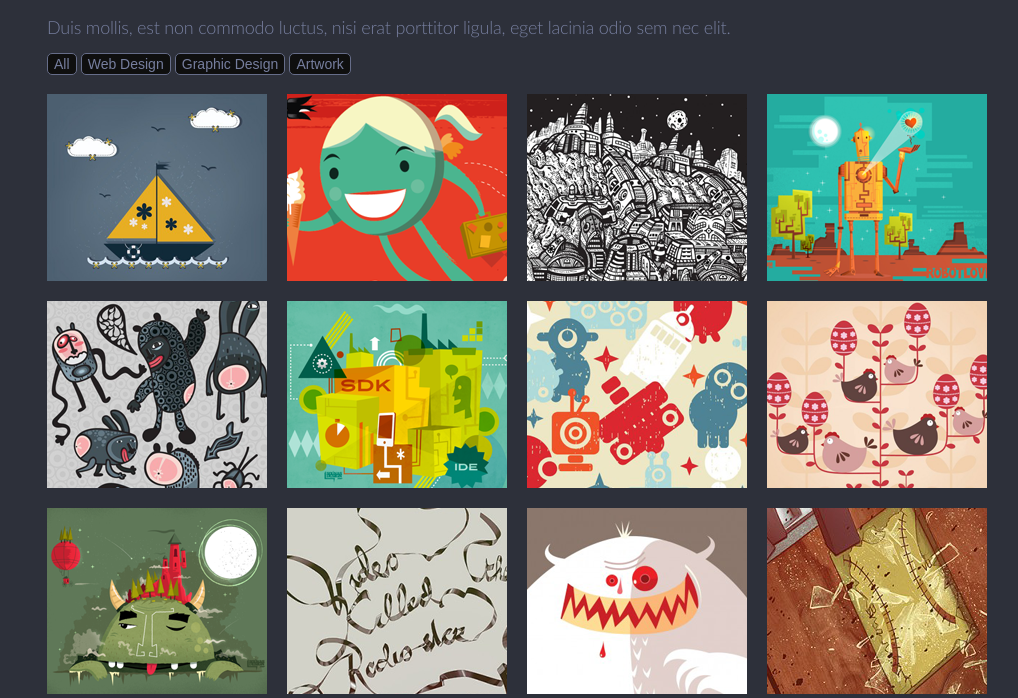
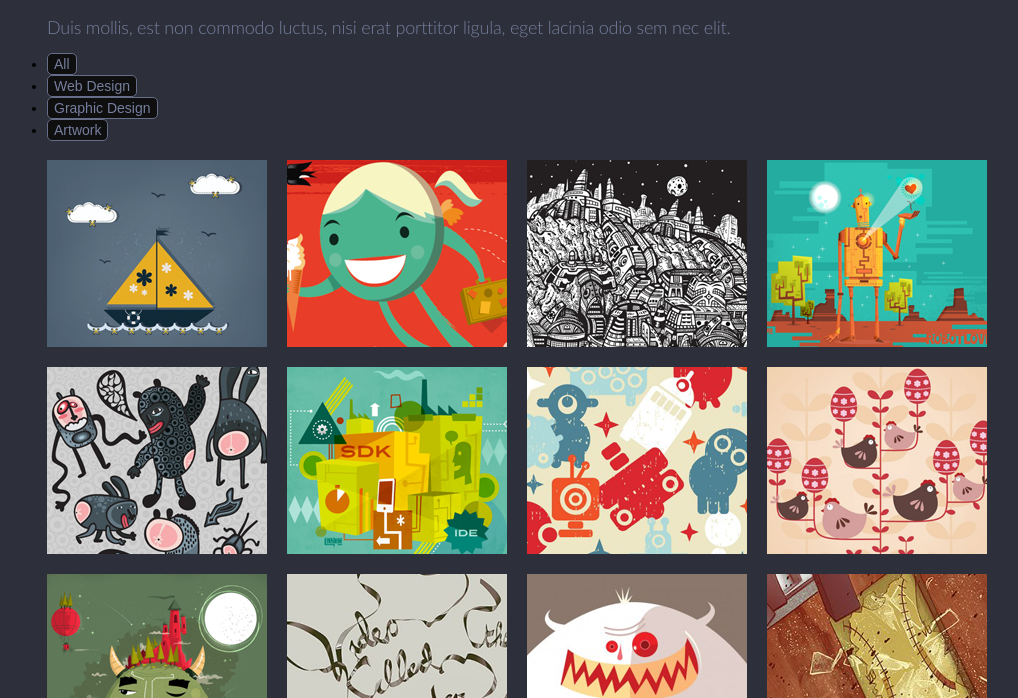
Before and after one commit to BoL4oNoK/singolo, a plain HTML site: page singolo2.html in a window 1280 px wide. Shown: the part 102-800 px from the top of the page, without its empty margins (123-1141 px from the left). Drawn offline with Linux system fonts and the light colour scheme.

Commit message:
fix: Code refactoring

```diff
--- a/singolo2.html
+++ b/singolo2.html
@@ -14,10 +14,16 @@
                         <h2 class="portfolio-header">Portfolio</h2>
                         <p class="portfolio-description">Duis mollis, est non commodo luctus, nisi erat porttitor ligula, eget lacinia odio sem nec elit.</p>
                         <div class="buttons-bar">
-                            <button class="button">All</button>
-                            <button class="button">Web Design</button>
-                            <button class="button">Graphic Design</button>
-                            <button class="button">Artwork</button>
+                            <ul class="buttons-list">
+                                <li><button class="button">All</button></li>
+                                <li><button class="button">Web Design</button></li>
+                                <li><button class="button">Graphic Design</button></li>
+                                <li><button class="button">Artwork</button></li>
+                            </ul>
+
+
+
+
                         </div>
                         <div class="portfolio-container">
                             <div class="portfolio-items"><img class="portfolio-image" src="./assets/img/Image_1.png" alt="portfolio-image" width="220" height="187"></div>
@@ -41,7 +47,6 @@
                     <div class="about_us-wrapper">
                         <h2 class="about_us-header">About Us</h2>
                         <p class="about_us-description">Fusce dapibus, tellus ac cursus commodo, tortor mauris condimentum. Duis mollis, non commodo luctus, nisi erat porttitor ligula, eget lacinia odio sem nec elit. Fusce dapibus, tellus ac cursus commodo, tortor mauris condimentum nibh.</p>
-                    </div>
                         <div class="about_us-container">
                             <div class="about_us-items"><img class="about_us-image" src="./assets/img/Adam_Jensen.png" alt="Adam Jensen" width="300" height="300" ></div>
                             <div class="about_us-items"><img class="about_us-image" src="./assets/img/Desmond_Miles.png" alt="Desmond Miles" width="300" height="300" ></div>
@@ -79,6 +84,7 @@
                         </div>
                     </div>
                 </div>
+            </div>
         </main>
     </body>
 </html>
```
Lines whose indentation alone changed are shown as unchanged.
